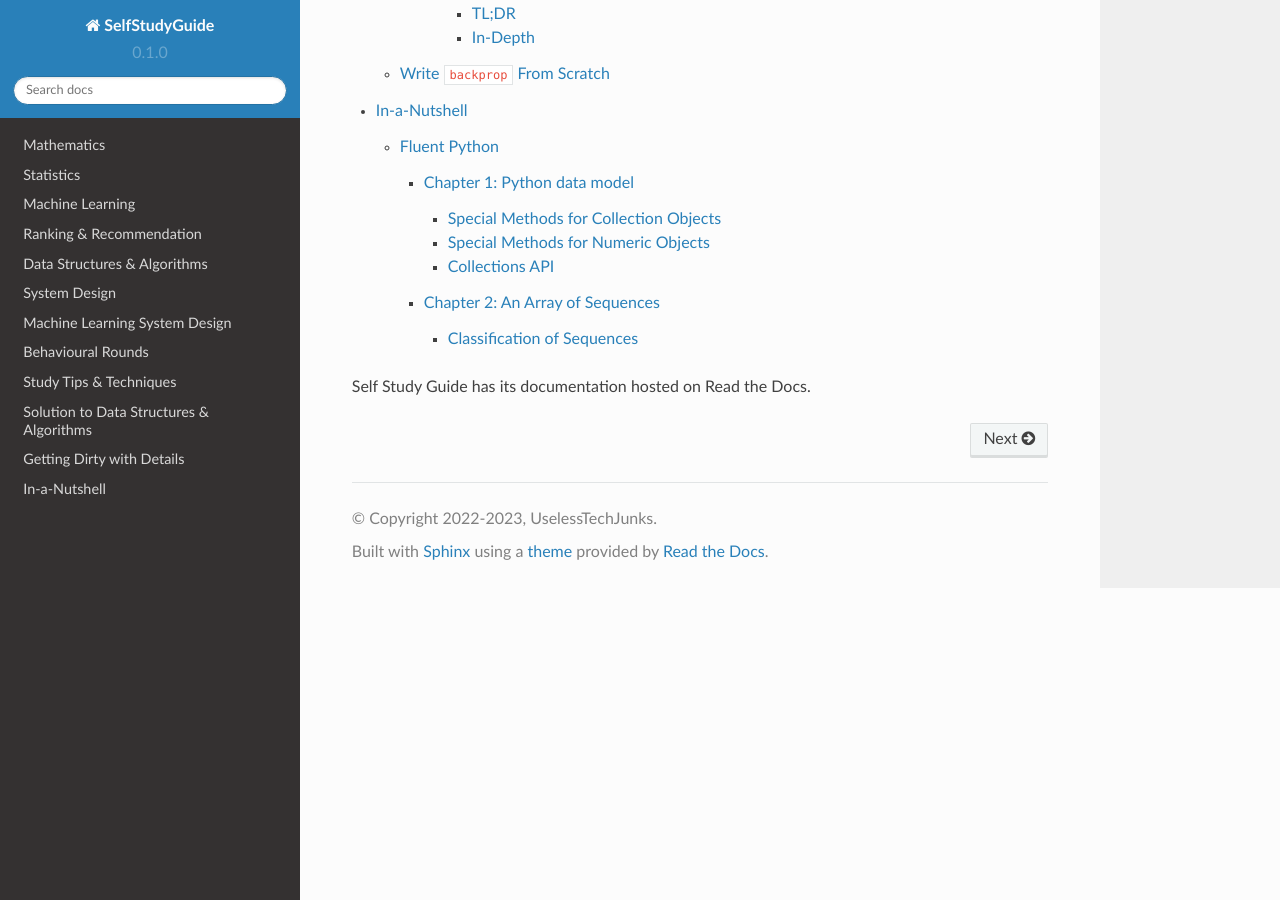
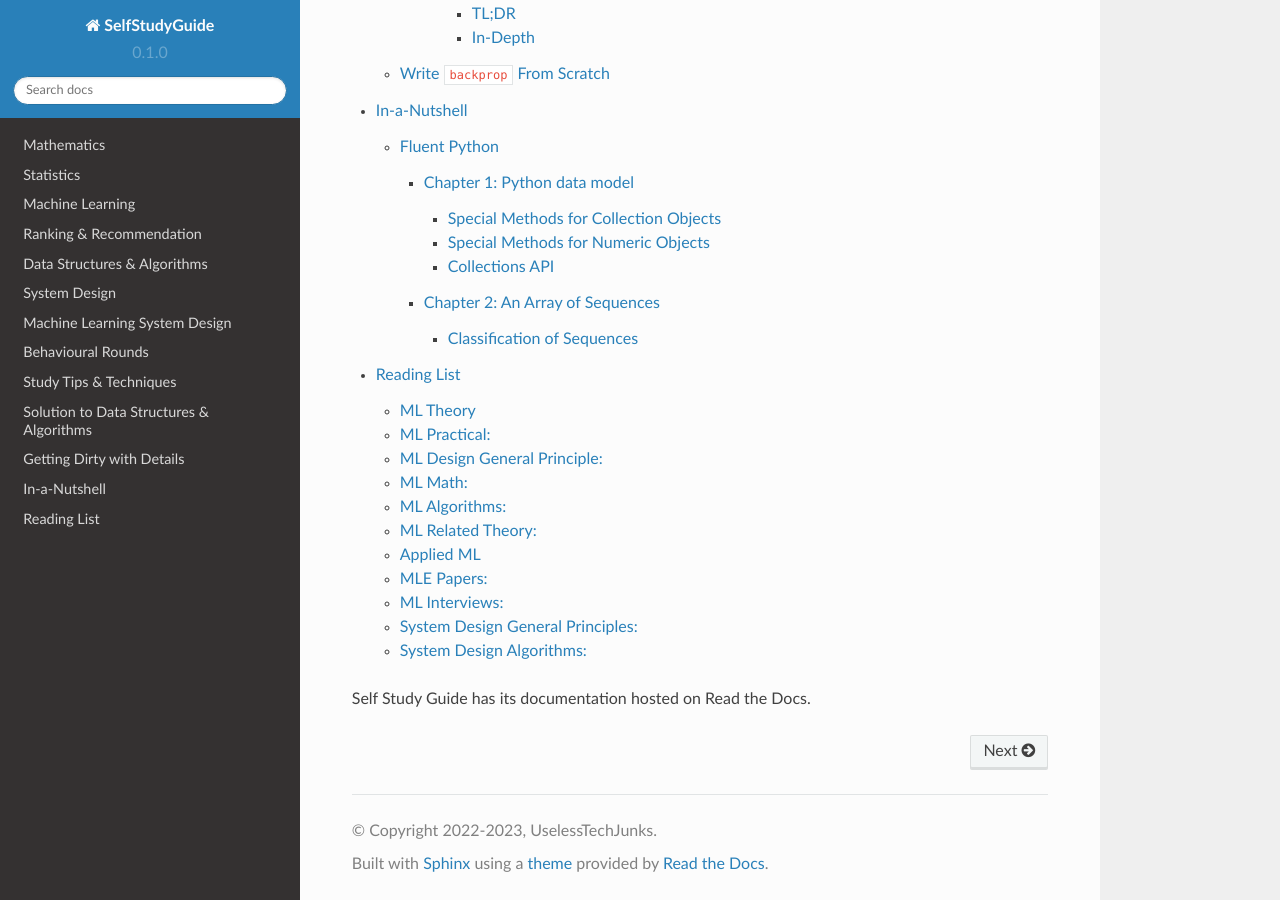
Before and after one commit to uselesstechjunks/leetcode, a Sphinx documentation site: the page built from docs/source/index.rst, in a window 1280 px wide and 900 px high, scrolled down 2108 px. Built offline with Sphinx 7.4.7 and the Read the Docs theme 2.0.0, drawn with Linux system fonts in a browser that asks for light colours; part of the change alters nothing that is shown.

Commit message:
Create readlist.rst (#34)
* Create readlist.rst

* Update index.rst

```diff
--- a/docs/source/index.rst
+++ b/docs/source/index.rst
@@ -30,5 +30,6 @@ Contents
    dsalgosol
    deepdives
    kurzgesagt
+   readlist
 
 Self Study Guide has its documentation hosted on Read the Docs.
--- /dev/null
+++ b/docs/source/readlist.rst
@@ -0,0 +1,102 @@
+Reading List
+##############################
+
+ML Theory
+***********************************
+
+* [Goodfellow] Deep Learning
+* [Roberts] The Principles of Deep Learning Theory
+* [Kevin Murphy] Probabilistic Machine Learning book1
+* [Kevin Murphy] Probabilistic Machine Learning book2
+* [Bronstein,Bruna,Cohen,Veickovic][2021] Geometric Deep Learning
+* [Shwartz David] Understanding Machine Learning - From Theory to Algorithms
+* [Mohri] Foundations of Machine Learning
+
+
+ML Practical:
+***********************************
+
+* pytorch-internals http://blog.ezyang.com/2019/05/pytorch-internals/
+* https://forums.fast.ai/t/diving-deep-into-pytorch/39470
+* [Stevens] Deep Learning with PyTorch
+* [Geron] Hands-on Machine Learning
+* [Howard] Deep Learning for Coders with fastai and PyTorch
+* [Zheng Casari] Feature Engineering for Machine Learning
+
+
+ML Design General Principle:
+***********************************
+
+* [Andrew Ng] Machine Learning Yearning
+* [Chip Huyen] Designing Machine Learning Systems
+* [Burkov] Machine Learning Engineering
+* [Jeff Smith] Machine Learning Systems
+* [Lakshmanan] Machine Learning Design Patterns
+* [UCB] System Design for Large Scale Machine Learning
+
+
+ML Math:
+***********************************
+
+* [Gutmann] Pen and Paper Exercise in ML
+
+
+ML Algorithms:
+***********************************
+
+* [Naumann] The Art of Differentiating Computer Programs
+
+
+ML Related Theory:
+***********************************
+
+* [MacKay] Information Throry Inference and Learning Algorithms
+* [Brunton Kutz] Data Driven Science and Engineering
+* [CUP] Probabilistic Numerics
+* [Easley Kleinberg] Networks Crowds and Markets - Reasoning About a Highly Connected World
+
+
+Applied ML
+***********************************
+
+* [Liu] Learning to Rank for Information Retrieval
+* [MSR] A Short Introduction to Learning to Rank
+* [MSR] LambdaMART
+* [Ravichandiran] Getting Started with Google BERT
+* [Rothman] Transformers for Natural Language Processing
+* [Tunstall] Natural Language Processing with Transformers
+* [Lakshmanan] Practical Machine Learning for Computer Vision
+* Recent Advances and Trends in Multimodal Deep Learning
+* Recommender Systems
+
+
+MLE Papers:
+***********************************
+
+* [ACM] DNN for YouTube Recommendations
+* [FB] Local Search
+* [FB] Photo Search
+* [FB] Recommeding items to more than a billion people
+* [ICML] ScaNN
+* [NeurIPS] DiskANN
+* [KDD] Predicting Clicks on Ads at Facebook
+* [RecSys] Recommending What Video to Watch Next
+
+
+ML Interviews:
+***********************************
+
+* [Kashan] Deep Learning Interviews
+
+System Design General Principles:
+***********************************
+
+* [Kleppmann] Designing Data-Intensive Applications
+* [Alex Xu] System Design Interview - An Insiders Guide
+* [Alex Xu] System Design Interview - An Insider's Guide Volume 2
+
+
+System Design Algorithms:
+***********************************
+
+* [Gakhov] Probabilistic Data Structures and Algorithms
```
